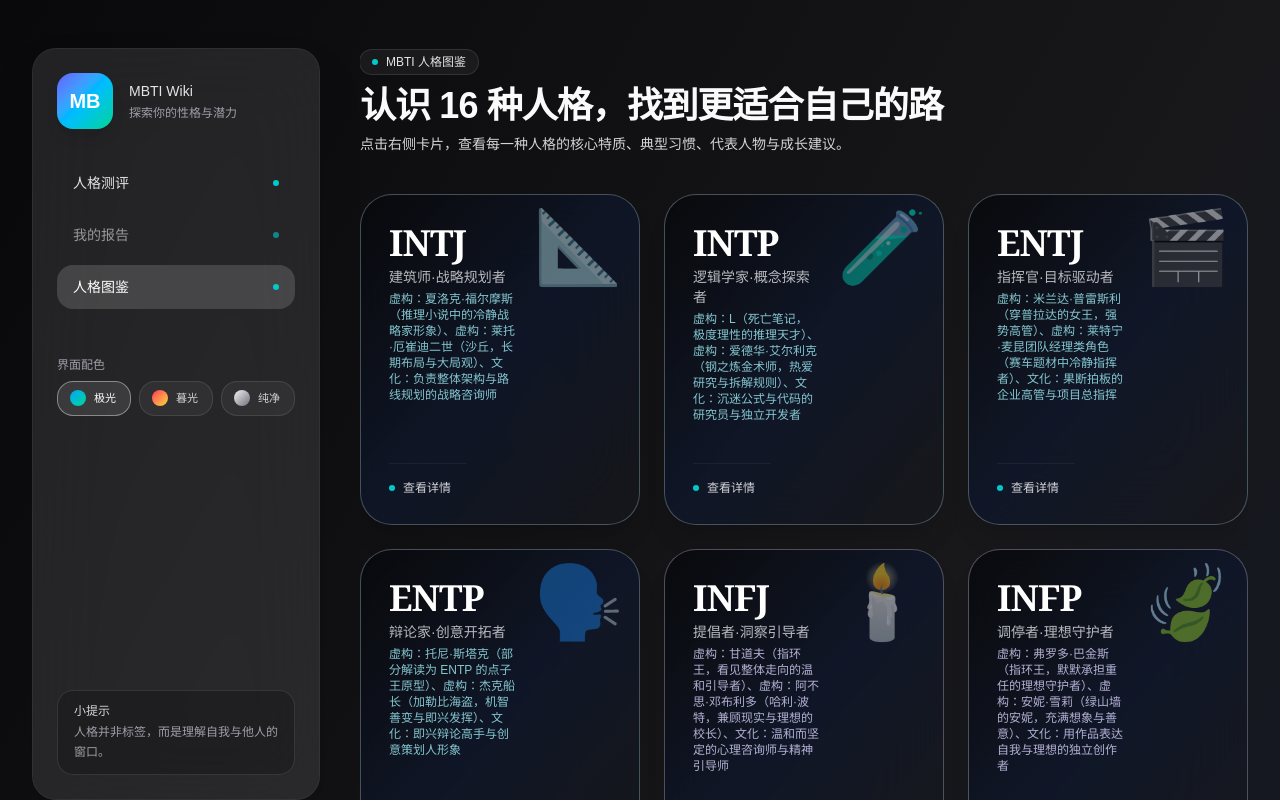
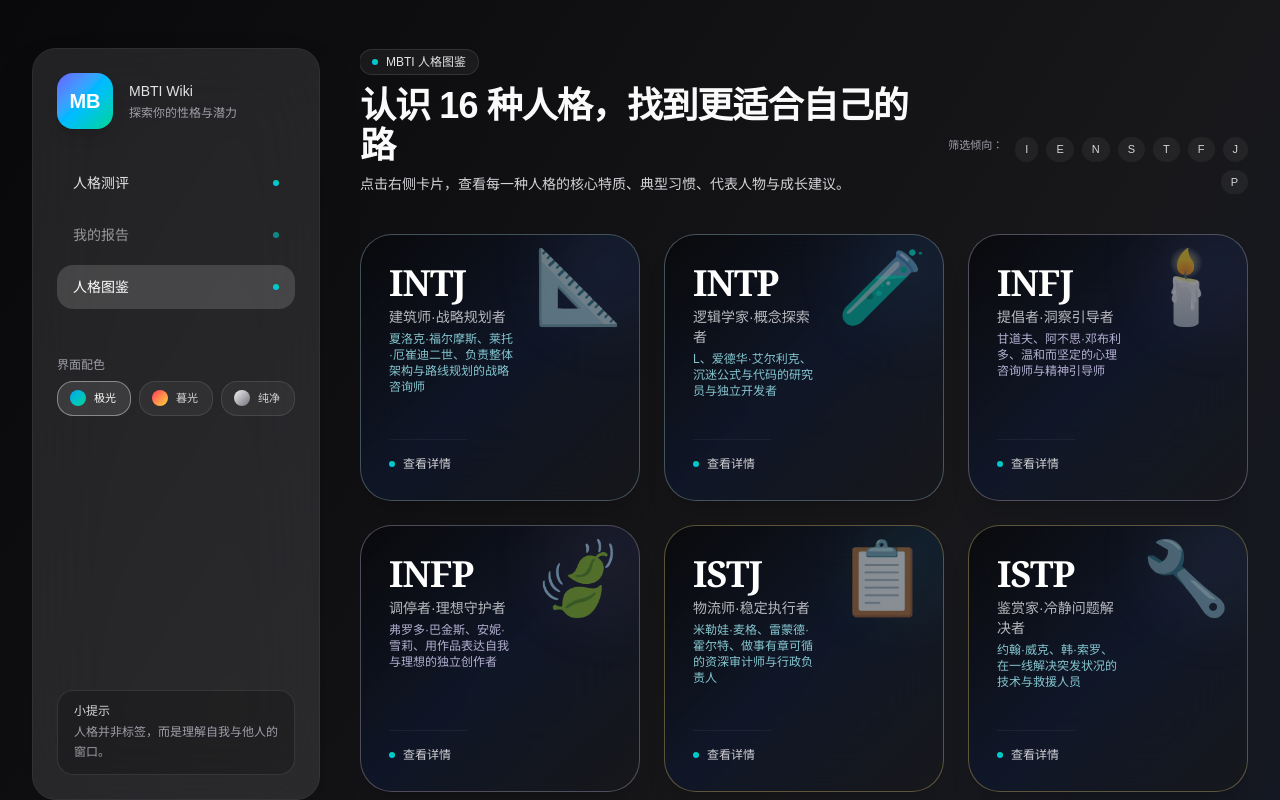
Before and after one commit to Dai-26s/mbti-wiki, a Next.js app: page / in a window 1280 px wide. Shown: the top 800 px of the page. Built offline with nearby package versions, Linux system fonts and the light colour scheme.

Commit message:
修改图鉴卡片版式

```diff
--- a/app/page.tsx
+++ b/app/page.tsx
@@ -1,6 +1,6 @@
 "use client";
 
-import { useState } from "react";
+import { useMemo, useState } from "react";
 import { AnimatePresence, motion } from "framer-motion";
 import Sidebar from "../components/Sidebar";
 import MbtiCard from "../components/MbtiCard";
@@ -16,6 +16,7 @@ export default function Home() {
     null,
   );
   const [theme, setTheme] = useState<AppTheme>("aurora");
+  const [activeLetters, setActiveLetters] = useState<string[]>([]);
 
   const themeConfig: Record<
     AppTheme,
@@ -52,6 +53,49 @@ export default function Home() {
 
   const styles = themeConfig[theme];
 
+  const letterFilters = [
+    "I",
+    "E",
+    "N",
+    "S",
+    "T",
+    "F",
+    "J",
+    "P",
+  ];
+
+  const orderedProfiles = useMemo(() => {
+    const orderEI = ["I", "E"];
+    const orderSN = ["N", "S"];
+    const orderTF = ["T", "F"];
+    const orderJP = ["J", "P"];
+
+    const score = (code: string) => {
+      const [e, s, t, j] = code.split("");
+      return [
+        orderEI.indexOf(e),
+        orderSN.indexOf(s),
+        orderTF.indexOf(t),
+        orderJP.indexOf(j),
+      ];
+    };
+
+    let list = [...mbtiProfiles];
+    list.sort((a, b) => {
+      const sa = score(a.code);
+      const sb = score(b.code);
+      for (let i = 0; i < sa.length; i += 1) {
+        if (sa[i] !== sb[i]) return sa[i] - sb[i];
+      }
+      return 0;
+    });
+
+    if (activeLetters.length === 0) return list;
+    return list.filter((profile) =>
+      activeLetters.every((ch) => profile.code.includes(ch)),
+    );
+  }, [activeLetters]);
+
   const handleOpen = (profile: MbtiProfile) => {
     setSelectedProfile(profile);
   };
@@ -79,12 +123,24 @@ export default function Home() {
     return map[code] || "🧩";
   };
 
-  const avatarBg =
-    theme === "aurora"
-      ? "bg-gradient-to-br from-sky-500 via-emerald-400 to-cyan-400"
-      : theme === "sunset"
-        ? "bg-gradient-to-br from-rose-500 via-orange-400 to-amber-300"
-        : "bg-gradient-to-br from-zinc-100 via-zinc-400 to-zinc-700";
+  const detailSurface: Record<string, { avatar: string }> = {
+    INTJ: { avatar: "bg-gradient-to-br from-slate-900 via-indigo-900/70 to-slate-800" },
+    INTP: { avatar: "bg-gradient-to-br from-slate-900 via-sky-900/60 to-slate-800" },
+    ENTJ: { avatar: "bg-gradient-to-br from-slate-900 via-amber-900/60 to-slate-800" },
+    ENTP: { avatar: "bg-gradient-to-br from-slate-900 via-emerald-900/60 to-slate-800" },
+    INFJ: { avatar: "bg-gradient-to-br from-slate-900 via-violet-900/60 to-slate-800" },
+    INFP: { avatar: "bg-gradient-to-br from-slate-900 via-rose-900/60 to-slate-800" },
+    ENFJ: { avatar: "bg-gradient-to-br from-slate-900 via-fuchsia-900/60 to-slate-800" },
+    ENFP: { avatar: "bg-gradient-to-br from-slate-900 via-orange-900/60 to-slate-800" },
+    ISTJ: { avatar: "bg-gradient-to-br from-slate-900 via-emerald-900/60 to-slate-800" },
+    ISFJ: { avatar: "bg-gradient-to-br from-slate-900 via-teal-900/60 to-slate-800" },
+    ESTJ: { avatar: "bg-gradient-to-br from-slate-900 via-blue-900/60 to-slate-800" },
+    ESFJ: { avatar: "bg-gradient-to-br from-slate-900 via-pink-900/60 to-slate-800" },
+    ISTP: { avatar: "bg-gradient-to-br from-slate-900 via-slate-800 to-slate-700" },
+    ISFP: { avatar: "bg-gradient-to-br from-slate-900 via-lime-900/40 to-slate-800" },
+    ESTP: { avatar: "bg-gradient-to-br from-slate-900 via-cyan-900/60 to-slate-800" },
+    ESFP: { avatar: "bg-gradient-to-br from-slate-900 via-amber-900/60 to-slate-800" },
+  };
 
   return (
     <div className={`min-h-screen ${styles.pageBg} text-zinc-50`}>
@@ -126,11 +182,48 @@ export default function Home() {
                         点击右侧卡片，查看每一种人格的核心特质、典型习惯、代表人物与成长建议。
                       </p>
                     </div>
+                    <div className="mt-2 flex flex-wrap gap-2 text-[11px] text-zinc-300 sm:justify-end">
+                      <span className="mr-1 text-zinc-400">
+                        筛选倾向：
+                      </span>
+                      {letterFilters.map((letter) => {
+                        const active = activeLetters.includes(letter);
+                        return (
+                          <button
+                            key={letter}
+                            type="button"
+                            onClick={() =>
+                              setActiveLetters((prev) =>
+                                prev.includes(letter)
+                                  ? prev.filter((l) => l !== letter)
+                                  : [...prev, letter],
+                              )
+                            }
+                            className={`rounded-full px-2.5 py-1 transition ${
+                              active
+                                ? "bg-white/20 text-zinc-50"
+                                : "bg-white/5 text-zinc-300 hover:bg-white/10"
+                            }`}
+                          >
+                            {letter}
+                          </button>
+                        );
+                      })}
+                      {activeLetters.length > 0 && (
+                        <button
+                          type="button"
+                          onClick={() => setActiveLetters([])}
+                          className="rounded-full px-2 py-1 text-[10px] text-zinc-400 underline-offset-2 hover:text-zinc-200 hover:underline"
+                        >
+                          重置
+                        </button>
+                      )}
+                    </div>
                   </div>
                 </header>
                 <section className="mt-4">
                   <div className="grid gap-6 sm:grid-cols-2 lg:grid-cols-3 xl:grid-cols-3 2xl:gap-8">
-                    {mbtiProfiles.map((profile) => (
+                    {orderedProfiles.map((profile) => (
                       <MbtiCard
                         key={profile.code}
                         profile={profile}
@@ -256,7 +349,7 @@ export default function Home() {
             >
               <div className="flex items-start justify-between gap-4">
                 <div className="flex items-center gap-4">
-                  <div className={`flex h-16 w-16 items-center justify-center rounded-2xl ${avatarBg} text-3xl shadow-lg`}>
+                  <div className={`flex h-16 w-16 items-center justify-center rounded-2xl ${detailSurface[selectedProfile.code]?.avatar ?? "bg-slate-800"} text-3xl shadow-lg`}>
                     <span>{getAvatarEmoji(selectedProfile.code)}</span>
                   </div>
                   <div className="space-y-1">
--- a/components/MbtiCard.tsx
+++ b/components/MbtiCard.tsx
@@ -28,6 +28,25 @@ export default function MbtiCard({ profile, onClick, theme }: MbtiCardProps) {
         : "bg-zinc-200";
 
   const temperamentKey = `${profile.code[1]}${profile.code[2]}`;
+
+  const codeTintMap: Record<string, string> = {
+    INTJ: "bg-indigo-300/20",
+    INTP: "bg-sky-300/20",
+    ENTJ: "bg-amber-300/20",
+    ENTP: "bg-cyan-300/20",
+    INFJ: "bg-violet-300/20",
+    INFP: "bg-rose-300/20",
+    ENFJ: "bg-fuchsia-300/20",
+    ENFP: "bg-orange-300/20",
+    ISTJ: "bg-emerald-300/20",
+    ISFJ: "bg-teal-300/20",
+    ESTJ: "bg-blue-300/20",
+    ESFJ: "bg-pink-300/20",
+    ISTP: "bg-slate-300/20",
+    ISFP: "bg-lime-300/20",
+    ESTP: "bg-cyan-300/20",
+    ESFP: "bg-amber-300/20",
+  };
 
   const cardStyle =
     theme === "aurora"
@@ -64,9 +83,11 @@ export default function MbtiCard({ profile, onClick, theme }: MbtiCardProps) {
         : "text-violet-200/80";
 
   const emoji = getAvatarEmoji(profile.code);
+  const cleanRep = (t: string) =>
+    t.replace(/^(虚构：|文化：)/, "").replace(/（[^）]*）/g, "").trim();
   const reps =
     profile.representatives && profile.representatives.length > 0
-      ? profile.representatives.slice(0, 3).join("、")
+      ? profile.representatives.slice(0, 3).map(cleanRep).join("、")
       : "";
 
   return (
@@ -77,6 +98,7 @@ export default function MbtiCard({ profile, onClick, theme }: MbtiCardProps) {
       whileTap={{ scale: 0.98 }}
       className={`group relative flex h-full flex-col justify-between rounded-[2rem] border bg-clip-padding p-6 md:p-7 text-left shadow-xl backdrop-blur-2xl transition ${cardStyle} hover:brightness-110 hover:shadow-2xl hover:ring-1 hover:ring-white/30 overflow-hidden`}
     >
+      <div className={`absolute -right-8 -top-8 h-32 w-32 rounded-full blur-2xl ${codeTintMap[profile.code]} opacity-30`} />
       <div className="space-y-4">
         <div className="flex items-start justify-between">
           <div className="relative z-10 flex flex-col pr-20 md:pr-24">
```
